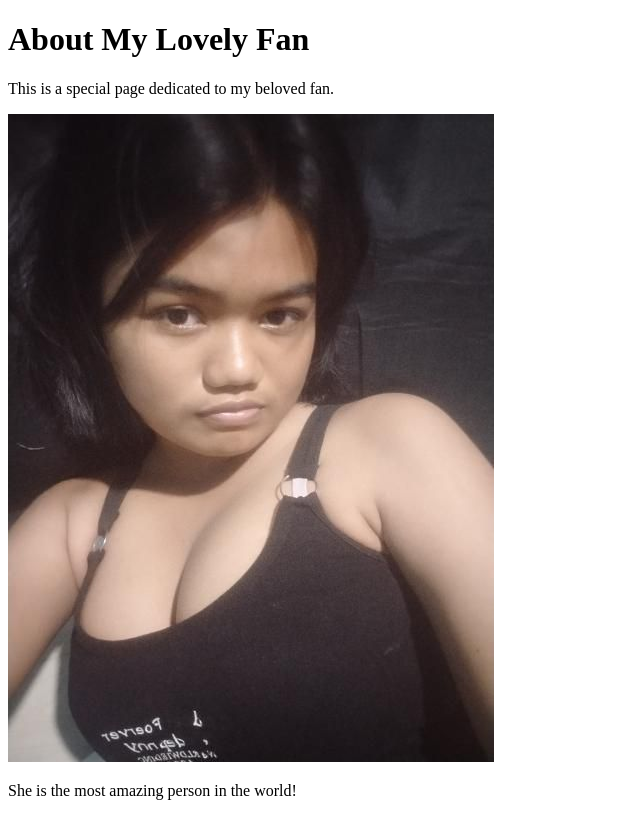
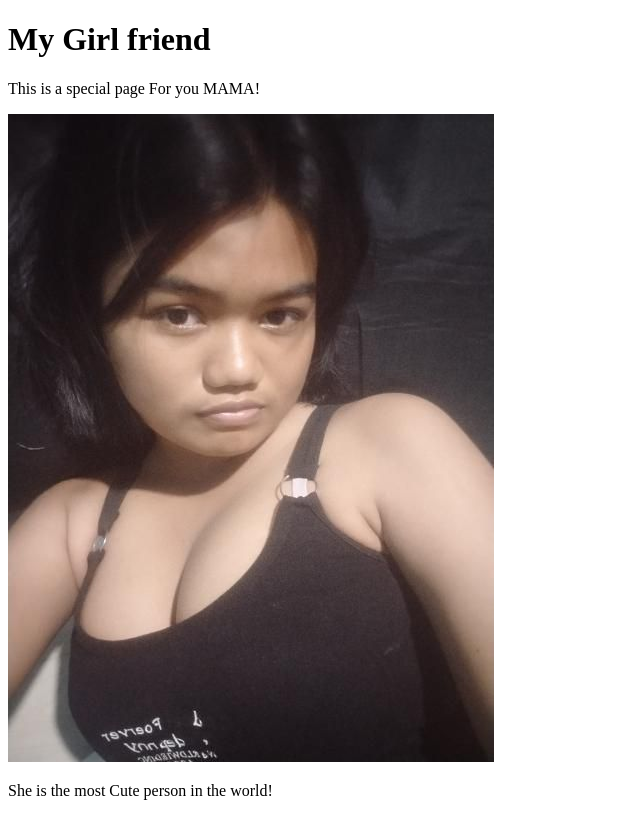
Before and after one commit to GODSYNX/GODSYNX.github.io, a plain HTML site: page index.html in a window 1280 px wide. Shown: the whole page, without its empty margins (0-640 px from the left). Drawn offline with Linux system fonts and the light colour scheme.

Commit message:
Update index.html

```diff
--- a/index.html
+++ b/index.html
@@ -6,9 +6,9 @@
     <title>My Love</title>
 </head>
 <body>
-    <h1>About My Lovely Fan</h1>
-    <p>This is a special page dedicated to my beloved fan.</p>
+    <h1>My Girl friend</h1>
+    <p>This is a special page For you MAMA!</p>
     <img src="37960.jpg" alt="My Fan" style="max-width: 100%; height: auto;">
-    <p>She is the most amazing person in the world!</p>
+    <p>She is the most Cute person in the world!</p>
 </body>
 </html>
```
